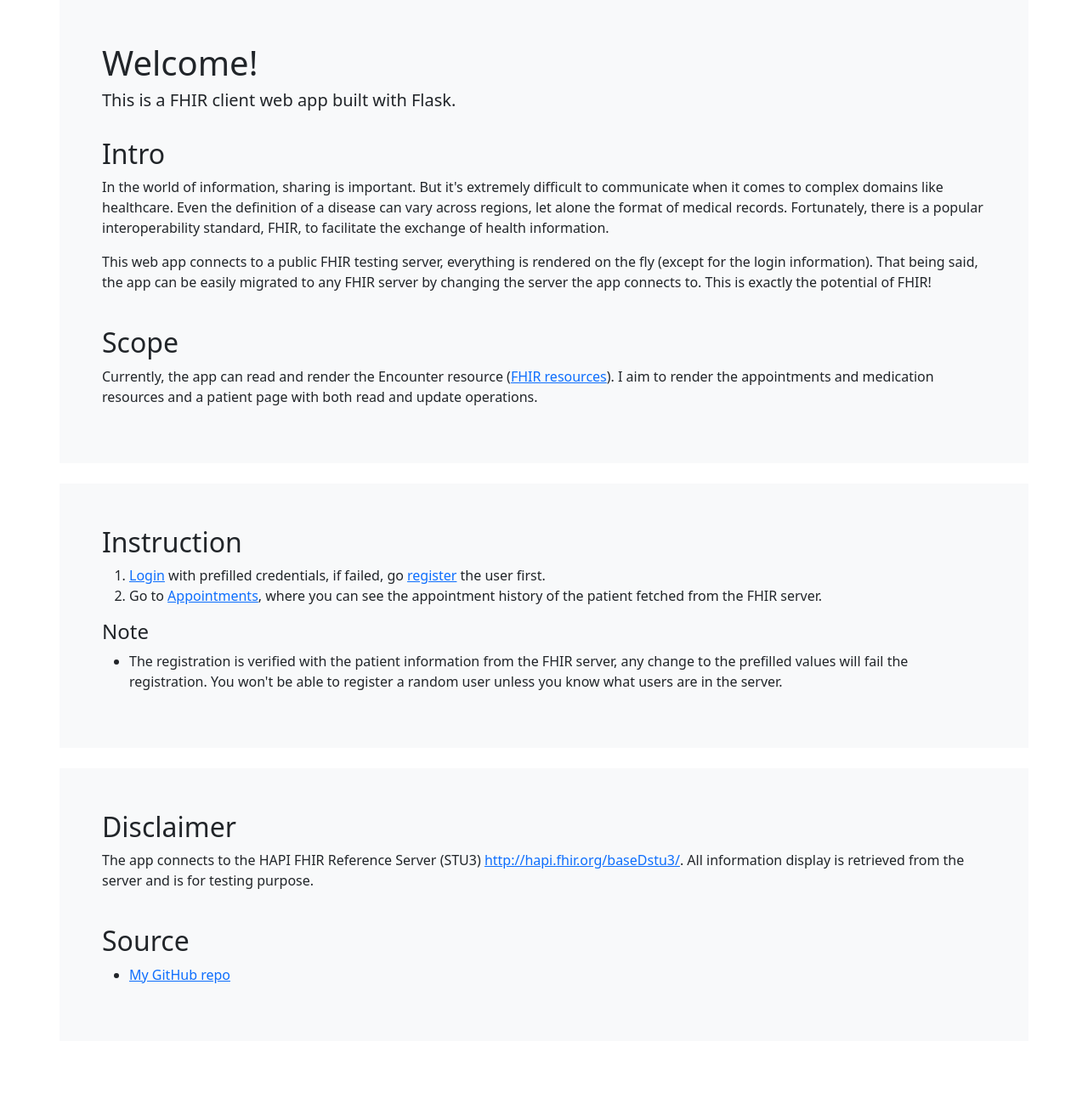
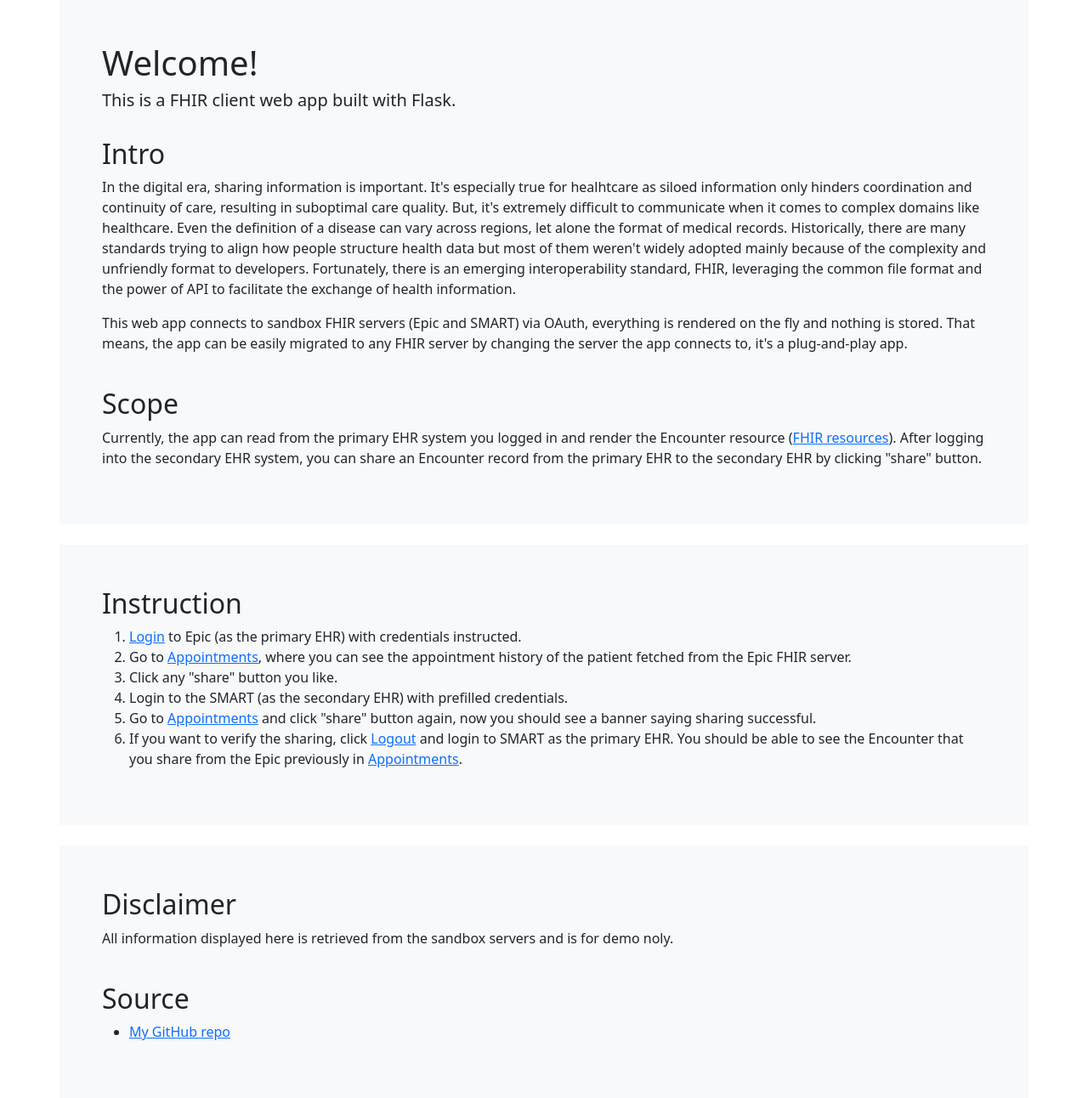
Before and after one commit to kelhwh/fhir-flask-client-web-app, a Flask app: page / in a window 1280 px wide. Shown: the part 56-1348 px from the top of the page at 85% size. Before the commit the page ends 1213 px from the top, so only its background shows below. Run offline with Flask 2, Linux system fonts and the light colour scheme.

Commit message:
Change instruction and description in homepage

```diff
--- a/application/templates/welcome.html
+++ b/application/templates/welcome.html
@@ -5,41 +5,37 @@
     <h5>This is a FHIR client web app built with Flask.</h5>
     <br>
     <h2>Intro</h2>
-    <p>In the world of information, sharing is important.
-      But it's extremely difficult to communicate when it comes to complex domains like healthcare. Even the definition of a disease can vary across regions, let alone the format of medical records.
-      Fortunately, there is a popular interoperability standard, FHIR, to facilitate the exchange of health information.</p>
+    <p>In the digital era, sharing information is important. It's especially true for healhtcare as siloed information only hinders coordination and continuity of care, resulting in suboptimal care quality.
+      But, it's extremely difficult to communicate when it comes to complex domains like healthcare. Even the definition of a disease can vary across regions, let alone the format of medical records.
+      Historically, there are many standards trying to align how people structure health data but most of them weren't widely adopted mainly because of the complexity and unfriendly format to developers.
+      Fortunately, there is an emerging interoperability standard, FHIR, leveraging the common file format and the power of API to facilitate the exchange of health information.</p>
     <p>
-      This web app connects to a public FHIR testing server, everything is rendered on the fly (except for the login information).
-      That being said, the app can be easily migrated to any FHIR server by changing the server the app connects to. This is exactly the potential of FHIR!
+      This web app connects to sandbox FHIR servers (Epic and SMART) via OAuth, everything is rendered on the fly and nothing is stored.
+      That means, the app can be easily migrated to any FHIR server by changing the server the app connects to, it's a plug-and-play app.
     </p>
     <br>
     <h2>Scope</h2>
     <p>
-      Currently, the app can read and render the Encounter resource (<a href="https://www.hl7.org/fhir/resourcelist.html">FHIR resources</a>).
-      I aim to render the appointments and medication resources and a patient page with both read and update operations.
+      Currently, the app can read from the primary EHR system you logged in and render the Encounter resource (<a href="https://www.hl7.org/fhir/resourcelist.html">FHIR resources</a>).
+      After logging into the secondary EHR system, you can share an Encounter record from the primary EHR to the secondary EHR by clicking  "share" button.
     </p>
   </div>
   <br>
   <div class="container bg-light" style="padding:50px">
     <h2>Instruction</h2>
     <ol>
-      <li><a href="{{ url_for('users_bp.login') }}">Login</a> with prefilled credentials, if failed, go <a href="{{ url_for('users_bp.register') }}">register</a> the user first.</li>
-      <li>Go to <a href="{{ url_for('appointments_bp.list') }}">Appointments</a>, where you can see the appointment history of the patient fetched from the FHIR server.</li>
+      <li><a href="{{ url_for('users_bp.login') }}">Login</a> to Epic (as the primary EHR) with credentials instructed.</li>
+      <li>Go to <a href="{{ url_for('appointments_bp.list') }}">Appointments</a>, where you can see the appointment history of the patient fetched from the Epic FHIR server.</li>
+      <li>Click any "share" button you like.</li>
+      <li>Login to the SMART (as the secondary EHR) with prefilled credentials.</li>
+      <li>Go to <a href="{{ url_for('appointments_bp.list') }}">Appointments</a> and click "share" button again, now you should see a banner saying sharing successful.</li>
+      <li>If you want to verify the sharing, click <a href="{{ url_for('users_bp.logout') }}">Logout</a> and login to SMART as the primary EHR. You should be able to see the Encounter that you share from the Epic previously in <a href="{{ url_for('appointments_bp.list') }}">Appointments</a>.</li>
     </ol>
-    <h4>Note</h4>
-    <ul>
-      <li>
-        <p>
-          The registration is verified with the patient information from the FHIR server, any change to the prefilled values will fail the registration.
-          You won't be able to register a random user unless you know what users are in the server.
-        </p>
-      </li>
-    </ul>
   </div>
   <br>
   <div class="container bg-light" style="padding:50px">
     <h2>Disclaimer</h2>
-    <p>The app connects to the HAPI FHIR Reference Server (STU3) <a href="http://hapi.fhir.org/baseDstu3/">http://hapi.fhir.org/baseDstu3/</a>. All information display is retrieved from the server and is for testing purpose.</p>
+    <p>All information displayed here is retrieved from the sandbox servers and is for demo noly.</p>
     <br>
     <h2>Source</h2>
     <ul>
```
